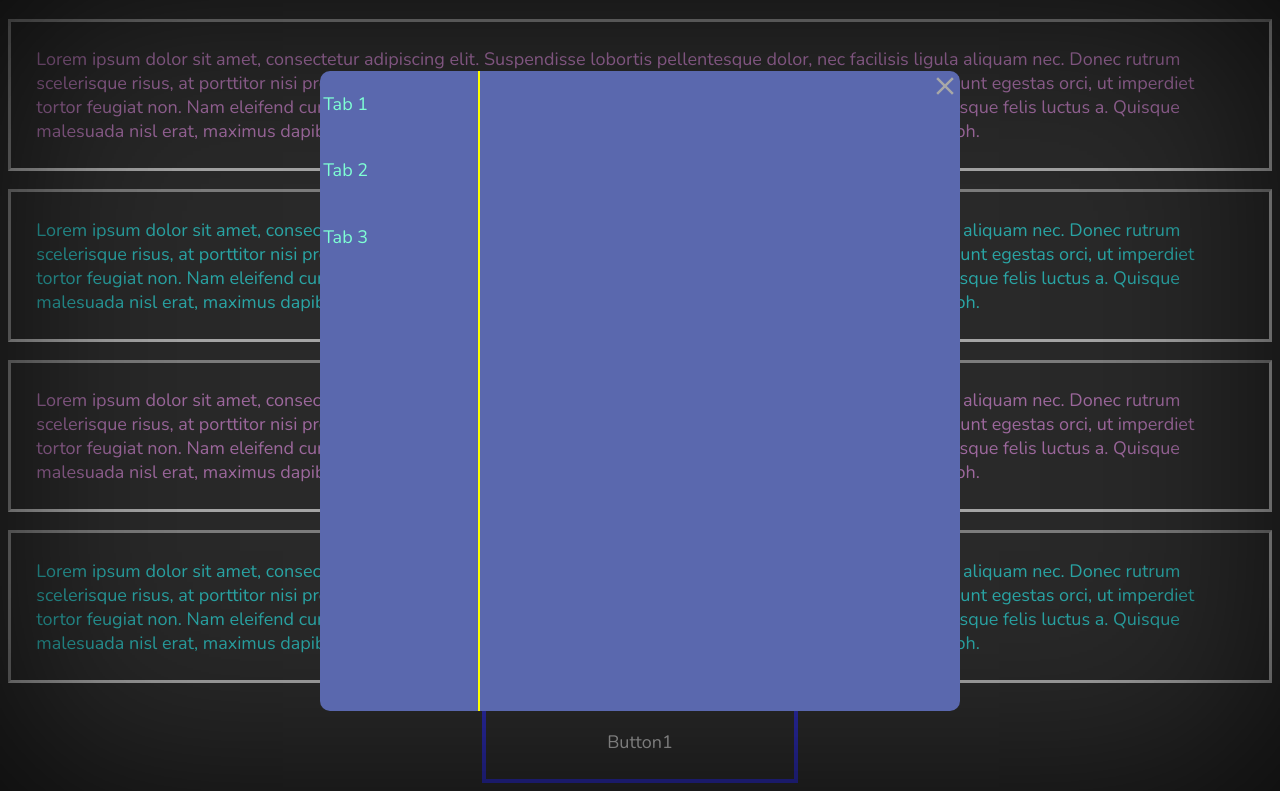
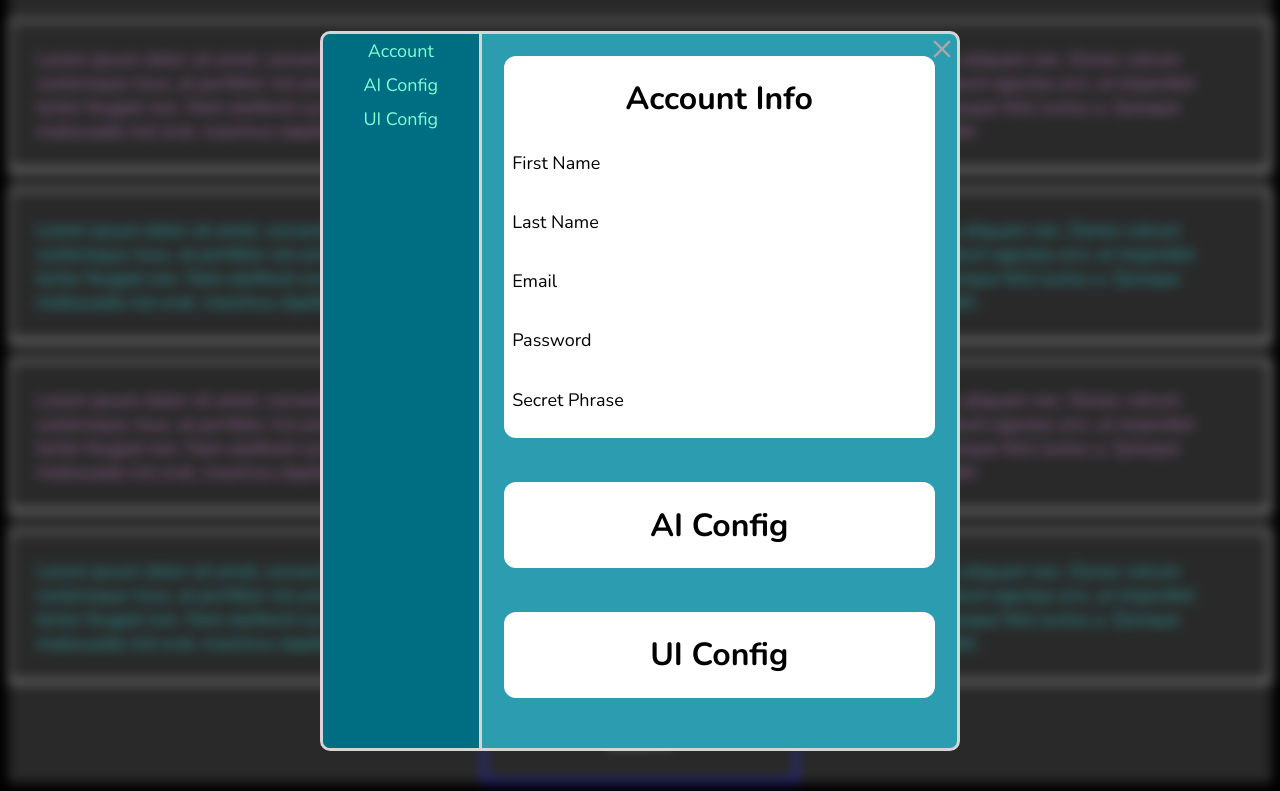
Before and after one commit to headlessdagger/AskMyrtle-Web-Code, a plain HTML site: page AskMyrtle UserProfile Popup Progress/index.html in a window 1280 px wide. Both pictures are taken after a click on the element "Button1". Shown: the part 67-858 px from the top of the page. Drawn offline with nearby package versions, Linux system fonts and the light colour scheme.

Commit message:
Added more content to userprofile popup

```diff
--- a/AskMyrtle UserProfile Popup Progress/index.html
+++ b/AskMyrtle UserProfile Popup Progress/index.html
@@ -6,7 +6,40 @@
     <link href="https://fonts.googleapis.com/css2?family=Nunito:ital,wght@0,200..1000;1,200..1000&display=swap" rel="stylesheet">
 </head>
 <body>
-
+    <!-- Profile Configuration Popup -->
+    <div class="popup d-none" id="profile-config-div">
+        <div class="nested">
+            <svg id="closeX" xmlns="http://www.w3.org/2000/svg" height="30px" viewBox="0 -960 960 960" width="30px" fill="#a8a8a7"><path d="m256-200-56-56 224-224-224-224 56-56 224 224 224-224 56 56-224 224 224 224-56 56-224-224-224 224Z"/></svg>
+            <div id="navpanel-div">
+                <!--
+                animation when page section changes
+                vertical rounded bar that grows next to the tab
+                -->
+                <p>Account</p>
+                <p>AI Config</p>
+                <p>UI Config</p>
+            </div>
+            <div id="profile-config-main-content-div">
+                <div class="profile-config-content-box-div" id="account-management-div">
+                    <h1>Account Info</h1>
+                    <div class="cred-box">
+                        <p>First Name</p>
+                    </div>
+                    <p>Last Name</p>
+                    <p>Email</p>
+                    <p>Password</p>
+                    <p>Secret Phrase</p>
+                </div>
+                <div class="profile-config-content-box-div" id="AskMyrtle-div">
+                    <h1>AI Config</h1>
+                </div>
+                <div class="profile-config-content-box-div" id="ui-config-div">
+                    <h1>UI Config</h1>
+                </div>
+            </div>
+        </div>
+    </div>
+    <div id="main-div">
         <!--
             1. Inline
             2. Internal
@@ -23,18 +56,8 @@
         <div class="button-box">
             <p>Button1</p>
         </div>
-    <div class="popup d-none" id="popup1">
-        <div class="nested">
-            <svg id="closeX" xmlns="http://www.w3.org/2000/svg" height="30px" viewBox="0 -960 960 960" width="30px" fill="#a8a8a7"><path d="m256-200-56-56 224-224-224-224 56-56 224 224 224-224 56 56-224 224 224 224-56 56-224-224-224 224Z"/></svg>
-
-            <div id="popup-navpanel">
-                <p>Tab 1</p>
-                <p>Tab 2</p>
-                <p>Tab 3</p>
+        <div id="mask1" class="d-none"></div>
     </div>
-        </div>
-    </div>
-    <div id="mask1" class="d-none"></div>
     <script src="scripts.js"></script>
 </body>
 </html>
--- a/AskMyrtle UserProfile Popup Progress/scripts.js
+++ b/AskMyrtle UserProfile Popup Progress/scripts.js
@@ -1,14 +1,15 @@
 const button1 = document.querySelector('.button-box');
-const popup = document.querySelector('.popup');
-const body = document.querySelector('body');
+const popup = document.querySelector('#profile-config-div');
+const main_div = document.querySelector('#main-div');
 const mask1 = document.querySelector('#mask1');
 const closeButton = document.querySelector('#closeX')
 
 function doStuff(){
     button1.classList.toggle('toggled1');
-    popup.classList.toggle('d-none')
-    mask1.classList.toggle('d-none')
-    mask1.classList.toggle('vignette')
+    popup.classList.toggle('d-none');
+    mask1.classList.toggle('d-none');
+    main_div.classList.toggle('blur');
+    // mask1.classList.toggle('vignette')
 }
 
 
--- a/AskMyrtle UserProfile Popup Progress/styles.css
+++ b/AskMyrtle UserProfile Popup Progress/styles.css
@@ -1,40 +1,45 @@
 *{
-
     box-sizing: border-box;
 }
 
-.page1 body{
+
+.blur {
+    filter: blur(6px);
+}
+
+
+body {
     font-family: "Nunito";
     background-color:black;
 }
 
-
-.page1 h1{
+h1 {
     color:white;
     text-align: center;
 }
 
 
-.page1 p{
+p {
     color:white;
     font-family: "Nunito";
     font-size: 18px;
     border-style:inset;
     border-color:white;
-    padding:2%;
+    padding: 2%;
 }
 
 
-.page1 .odd{
+.odd {
     color:violet;
 }
 
 
-.page1 .even{
+.even {
     color:cyan;
 }
 
-.page1 .button-box{
+
+.button-box {
  width: 25%;
  height: 25%;
  border: 4px solid red;
@@ -44,24 +49,24 @@
 }
 
 
-.page1 .button-box p{
+.button-box p {
     border: 1px solid transparent;
     text-align: center;
 }
 
 /*Popup related CSS*/
 
-
-
-.page1 .d-none{
+.d-none {
     display: none;
 }
 
-.page1 .toggled1{
+
+.toggled1 {
     border-color: blue;
 }
 
-#mask1{
+
+#mask1 {
     position: fixed;
     top: 0;
     left: 0;
@@ -70,6 +75,7 @@
     height: 100%;
     z-index: 2;
 }
+
 
 .vignette {
     position: fixed;
@@ -80,47 +86,130 @@
     box-shadow: 0 0 200px rgba(0, 0, 0, 0.799) inset;
   }
 
-  .page1 .popup{
+
+.popup {
     width: 50%;
     height: 80%;
-    background: #5a68ae;
+    background: #2c9cb0;
+    border: 3px solid rgb(213, 213, 213);
     border-radius: 10px;
     position: fixed;
     left: 25%;
     top: 10%;
     z-index: 3;
+
 }
 
-.nested{
-    position: relative;
-    height: 100%;
-    width: 100%;
-}
-
-.page1 #closeX{
-    position: absolute;
-    left: calc(100% - 30px);
-    cursor: pointer;
-}
-
-.page1 #popup-navpanel{
-    width: 25%;
-    height: 100%;
-    position: absolute;
-    top: 0;
-    left: 0;
-    border: 2px solid yellow;
-    border-style: none solid none none;
-    display: flex;
-    flex-direction: column;
-    align-items: flex-start;
-}
-
-.page1 #popup-navpanel p{
+.popup p {
     position: relative;
     top: 0;
     left: 0;
     color: Aquamarine;
     border-style: none;
+}
+
+#profile-config-div {
+    height: 90%;
+    top: 5%;
+}
+
+
+.nested {
+    position: relative;
+    display: flex;
+    flex-direction: row;
+    justify-content: flex-start;
+    height: 100%;
+    width: 100%;
+}
+
+
+#closeX {
+    position: absolute;
+    left: calc(100% - 30px);
+    cursor: pointer;
+    z-index: 5;
+}
+
+/*
+--textcolor1: #2c9cb0;
+--textcolor2: Aquamarine;
+--bgcolor1-light-aqua: #2c9cb0;
+--bgcolor2-dark-aqua: #006e82;
+*/
+#navpanel-div {
+    width: 25%;
+    height: 100%;
+    margin: 0px;
+    position: relative;
+    top: 0;
+    left: 0;
+    /* border: 2px solid #eeff0041; */
+    background: #006e82;
+    border: 3px solid rgb(213, 213, 213);
+    border-width: 0 3px 0 0;
+    border-top-left-radius: 7px;
+    border-bottom-left-radius:7px;
+    border-top-right-radius: 0px;
+    border-bottom-right-radius: 0px;
+    display: flex;
+    flex-direction: column;
+    align-items: center;
+}
+
+#navpanel-div p{
+    margin: 5px;
+    padding: 0px;
 
 }
+
+
+#navpanel-div p:hover {
+    color: rgb(234, 233, 233);
+    cursor: pointer;
+}
+
+#profile-config-main-content-div{
+    /*
+    width: calc(100% - #navpanel-separator['left'])
+    left: calc(100% - #prof-config-content-div['width'])
+     */
+    position: relative;
+    width: 75%;
+    height: 100%;
+    display: flex;
+    flex-direction: column;
+    overflow-y: scroll;
+}
+
+.profile-config-content-box-div{
+    /*
+    Have profile pic on left 50% and
+    fname&lname stacked vertically centered
+    on right 50%.
+    */
+    position: relative;
+    margin: 22px;
+    background: #ffffff;
+    border-radius: 12px;
+}
+
+::-webkit-scrollbar {
+    width: 2px;
+}
+
+.profile-config-content-box-div p {
+    color: #000000;
+}
+
+.profile-config-content-box-div h1{
+    color: #000000;
+    text-align: center;
+}
+
+.cred-box{
+    /*
+    "Save changes?" box at bottom of section
+    for password&secret phrase reset/change have button
+    */
+}
```
Lines whose indentation alone changed are shown as unchanged.
